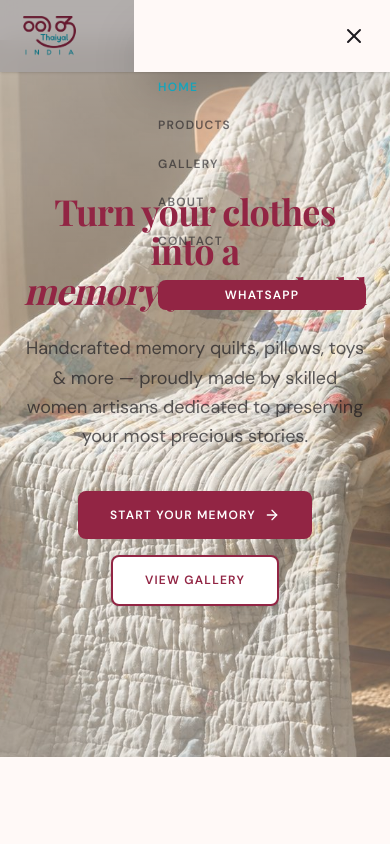
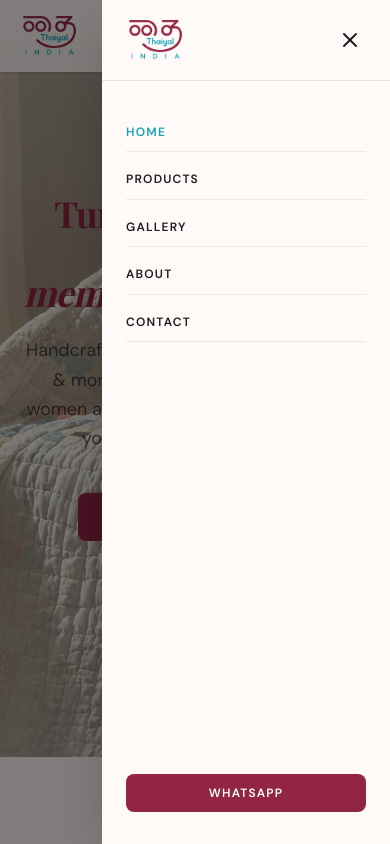
Before and after one commit to thaiyalindia/thaiyal-india, a React (Vite) app: page / in a window 390 px wide. Both pictures are taken after a click on the button 354 px from the left and 36 px from the top of the page. Shown: the top 844 px of the page. Built offline with nearby package versions, Linux system fonts and the light colour scheme.

Commit message:
Add files via upload

```diff
--- a/src/components/AboutTab.tsx
+++ b/src/components/AboutTab.tsx
@@ -117,7 +117,7 @@ export default function AboutTab() {
               href={getWhatsAppLink("Hi Thaiyal India! I'd love to be part of your story and create a keepsake from my own memories. How can I get started?")}
               target="_blank"
               rel="noopener noreferrer"
-              className="inline-flex items-center gap-3 bg-brand-secondary text-white px-10 py-4 rounded-lg label-caps hover:bg-white hover:text-brand-secondary transition-all duration-300 transform hover:scale-105 shadow-lg"
+              className="inline-flex items-center gap-3 bg-brand-primary text-white px-10 py-4 rounded-lg label-caps hover:opacity-90 transition-all duration-300 transform hover:scale-105 shadow-lg"
             >
               <MessageCircle className="w-4 h-4" />
               Create Your Keepsake
--- a/src/components/ContactTab.tsx
+++ b/src/components/ContactTab.tsx
@@ -105,9 +105,34 @@ Message: ${formData.message}`;
               rel="noopener noreferrer"
               className="inline-flex items-center gap-3 bg-[#25D366] text-white px-8 py-4 rounded-lg font-semibold hover:opacity-90 transition-all shadow-lg"
             >
-              <MessageCircle className="w-5 h-5" />
+              <MessageCircle className="w-5 h-5 text-white" />
               WhatsApp Us Directly
             </a>
+
+            {/* Our Presence — moved here from below the map */}
+            <div className="mt-8">
+              <h4 className="label-caps text-brand-charcoal/60 mb-4">Our Presence</h4>
+              <div className="flex items-center gap-6">
+                <a
+                  href="https://www.instagram.com/thaiyal.india?igsh=Y2g4d2hjMTY2cTFz"
+                  target="_blank"
+                  rel="noopener noreferrer"
+                  className="flex items-center gap-2 text-brand-charcoal/70 hover:text-brand-secondary transition-colors"
+                >
+                  <Instagram className="w-5 h-5" />
+                  <span className="text-sm font-medium">Instagram</span>
+                </a>
+                <a
+                  href="https://www.facebook.com/share/18CetMxjg1/"
+                  target="_blank"
+                  rel="noopener noreferrer"
+                  className="flex items-center gap-2 text-brand-charcoal/70 hover:text-brand-secondary transition-colors"
+                >
+                  <Facebook className="w-5 h-5" />
+                  <span className="text-sm font-medium">Facebook</span>
+                </a>
+              </div>
+            </div>
           </div>
         </div>
 
@@ -195,45 +220,6 @@ Message: ${formData.message}`;
         />
       </section>
 
-      {/* Our Presence — WhatsApp CTA + social links, neutral background instead of burgundy bar */}
-      <section className="bg-brand-sand/30 border-t border-brand-charcoal/10 py-14">
-        <div className="px-5 md:px-16 max-w-7xl mx-auto flex flex-col items-center gap-8 text-center">
-          <a
-            href={getWhatsAppLink("Hi Thaiyal India! I'd like to get in touch about a custom keepsake.")}
-            target="_blank"
-            rel="noopener noreferrer"
-            className="inline-flex items-center gap-3 bg-brand-primary text-white px-10 py-4 rounded-lg label-caps hover:opacity-90 transition-opacity shadow-md"
-          >
-            <MessageCircle className="w-5 h-5 text-white" />
-            WhatsApp Us
-          </a>
-
-          <div className="space-y-2">
-            <p className="label-caps text-brand-charcoal/50">Our Presence</p>
-            <div className="flex items-center justify-center gap-6">
-              <a
-                href="https://www.instagram.com/thaiyal.india?igsh=Y2g4d2hjMTY2cTFz"
-                target="_blank"
-                rel="noopener noreferrer"
-                className="flex items-center gap-2 text-brand-charcoal/70 hover:text-brand-secondary transition-colors"
-              >
-                <Instagram className="w-5 h-5" />
-                <span className="text-sm font-medium">Instagram</span>
-              </a>
-              <a
-                href="https://www.facebook.com/share/18CetMxjg1/"
-                target="_blank"
-                rel="noopener noreferrer"
-                className="flex items-center gap-2 text-brand-charcoal/70 hover:text-brand-secondary transition-colors"
-              >
-                <Facebook className="w-5 h-5" />
-                <span className="text-sm font-medium">Facebook</span>
-              </a>
-            </div>
-          </div>
-        </div>
-      </section>
-
     </div>
   );
 }
--- a/src/components/HomeTab.tsx
+++ b/src/components/HomeTab.tsx
@@ -100,7 +100,7 @@ export default function HomeTab({ setActiveTab, setProductFilter }: HomeTabProps
               </a>
               <button
                 onClick={() => { setActiveTab(Tab.Gallery); window.scrollTo({ top: 0, behavior: 'smooth' }); }}
-                className="bg-white border-2 border-brand-primary text-brand-primary px-8 py-4 rounded-lg label-caps hover:bg-brand-primary hover:text-white transition-all inline-flex items-center gap-2 cursor-pointer font-semibold shadow-sm"
+                className="bg-brand-primary text-white px-8 py-4 rounded-lg label-caps hover:opacity-90 transition-all inline-flex items-center gap-2 cursor-pointer font-semibold shadow-sm"
               >
                 View Gallery
               </button>
--- a/src/components/Navbar.tsx
+++ b/src/components/Navbar.tsx
@@ -27,29 +27,28 @@ export default function Navbar({ activeTab, setActiveTab }: NavbarProps) {
   };
 
   return (
-    <nav className="bg-brand-cream/80 backdrop-blur-md sticky top-0 z-50 shadow-sm transition-all duration-300">
-      <div className="flex justify-between items-center w-full px-5 md:px-16 max-w-7xl mx-auto py-4">
+    <>
+      <nav className="bg-brand-cream/95 backdrop-blur-md sticky top-0 z-40 shadow-sm">
+        <div className="flex justify-between items-center w-full px-5 lg:px-16 max-w-7xl mx-auto py-4">
 
           {/* Logo */}
           <div
-          className="flex items-center cursor-pointer"
+            className="flex items-center cursor-pointer shrink-0"
             onClick={() => handleTabClick(Tab.Home)}
-          id="nav-logo"
           >
-          <ThaiyalLogo className="h-10 md:h-12 w-auto" />
+            <ThaiyalLogo className="h-10 lg:h-12 w-auto" />
           </div>
 
-        {/* Desktop Navigation */}
-        <div className="hidden md:flex gap-4 lg:gap-8 items-center">
+          {/* Desktop Navigation — only shows at lg+ so it never squashes */}
+          <div className="hidden lg:flex gap-6 xl:gap-10 items-center">
             {navItems.map((item) => (
               <button
                 key={item.id}
-              id={`nav-link-${item.id}`}
                 onClick={() => handleTabClick(item.id)}
-              className={`label-caps pb-1 transition-colors duration-300 cursor-pointer whitespace-nowrap ${
+                className={`label-caps pb-1 transition-colors duration-200 cursor-pointer whitespace-nowrap ${
                   activeTab === item.id
                     ? 'text-brand-secondary border-b-2 border-brand-secondary'
-                  : 'text-brand-charcoal/60 hover:text-brand-secondary'
+                    : 'text-brand-charcoal hover:text-brand-secondary'
                 }`}
               >
                 {item.label}
@@ -57,72 +56,85 @@ export default function Navbar({ activeTab, setActiveTab }: NavbarProps) {
             ))}
           </div>
 
-        {/* Action Buttons */}
-        <div className="flex items-center gap-4">
+          {/* Right side: WhatsApp button + hamburger */}
+          <div className="flex items-center gap-3">
+            {/* WhatsApp button — visible from lg+ on desktop, hidden below that (it's in mobile drawer) */}
             <a
               href={getWhatsAppLink(DEFAULT_WHATSAPP_MESSAGE)}
               target="_blank"
               rel="noopener noreferrer"
-            id="nav-whatsapp-cta"
-            className="hidden sm:inline-flex bg-brand-primary text-white px-6 py-2 rounded-lg label-caps hover:opacity-90 transition-opacity"
+              className="hidden lg:inline-flex bg-brand-primary text-white px-6 py-2 rounded-lg label-caps hover:opacity-90 transition-opacity"
             >
               WhatsApp
             </a>
 
-          {/* Mobile Menu Toggle */}
+            {/* Hamburger — shows on everything below lg */}
             <button
-            onClick={() => setIsOpen(!isOpen)}
-            id="mobile-menu-toggle"
-            className="md:hidden text-brand-charcoal p-1"
-            aria-label="Toggle menu"
+              onClick={() => setIsOpen(true)}
+              className="lg:hidden text-brand-charcoal p-1"
+              aria-label="Open menu"
             >
-            {isOpen ? <X className="w-6 h-6" /> : <Menu className="w-6 h-6" />}
+              <Menu className="w-6 h-6" />
             </button>
           </div>
         </div>
+      </nav>
 
-      {/* Mobile Navigation Overlay */}
+      {/* Full-screen mobile/tablet menu overlay — separate from nav so z-index stack is clean */}
+      {isOpen && (
+        <div className="fixed inset-0 z-50 lg:hidden">
+          {/* Dark backdrop */}
           <div
-        className={`fixed inset-y-0 right-0 w-64 bg-brand-cream shadow-2xl z-50 p-6 md:hidden transition-transform duration-300 ease-in-out ${
-          isOpen ? 'translate-x-0' : 'translate-x-full'
-        }`}
-        id="mobile-menu"
+            className="absolute inset-0 bg-black/50"
+            onClick={() => setIsOpen(false)}
+          />
+
+          {/* Drawer — full height, slides from right */}
+          <div className="absolute inset-y-0 right-0 w-72 bg-brand-cream shadow-2xl flex flex-col">
+            {/* Header */}
+            <div className="flex justify-between items-center px-6 py-5 border-b border-brand-charcoal/10">
+              <ThaiyalLogo className="h-10 w-auto" />
+              <button
+                onClick={() => setIsOpen(false)}
+                className="text-brand-charcoal p-1"
+                aria-label="Close menu"
               >
-        <div className="flex justify-end mb-8">
-          <button onClick={() => setIsOpen(false)} className="text-brand-charcoal" aria-label="Close menu">
                 <X className="w-6 h-6" />
               </button>
             </div>
-        <div className="flex flex-col gap-6">
+
+            {/* Nav Links */}
+            <div className="flex flex-col px-6 py-8 gap-2 flex-1">
               {navItems.map((item) => (
                 <button
                   key={item.id}
                   onClick={() => handleTabClick(item.id)}
-              className={`label-caps text-left ${
-                activeTab === item.id ? 'text-brand-secondary' : 'text-brand-charcoal/60'
+                  className={`label-caps text-left py-3 border-b border-brand-charcoal/8 transition-colors ${
+                    activeTab === item.id
+                      ? 'text-brand-secondary'
+                      : 'text-brand-charcoal hover:text-brand-secondary'
                   }`}
                 >
                   {item.label}
                 </button>
               ))}
+            </div>
+
+            {/* WhatsApp CTA at bottom of drawer */}
+            <div className="px-6 pb-8">
               <a
                 href={getWhatsAppLink(DEFAULT_WHATSAPP_MESSAGE)}
                 target="_blank"
                 rel="noopener noreferrer"
-            className="bg-brand-primary text-white px-6 py-2 rounded-lg label-caps text-center hover:opacity-90 transition-opacity mt-2"
+                className="w-full bg-brand-primary text-white px-6 py-3 rounded-lg label-caps text-center hover:opacity-90 transition-opacity flex items-center justify-center"
+                onClick={() => setIsOpen(false)}
               >
                 WhatsApp
               </a>
             </div>
           </div>
-
-      {/* Backdrop for mobile menu */}
-      {isOpen && (
-        <div
-          className="fixed inset-0 bg-black/30 z-40 md:hidden"
-          onClick={() => setIsOpen(false)}
-        />
+        </div>
       )}
-    </nav>
+    </>
   );
 }
```
Lines whose indentation alone changed are shown as unchanged.
